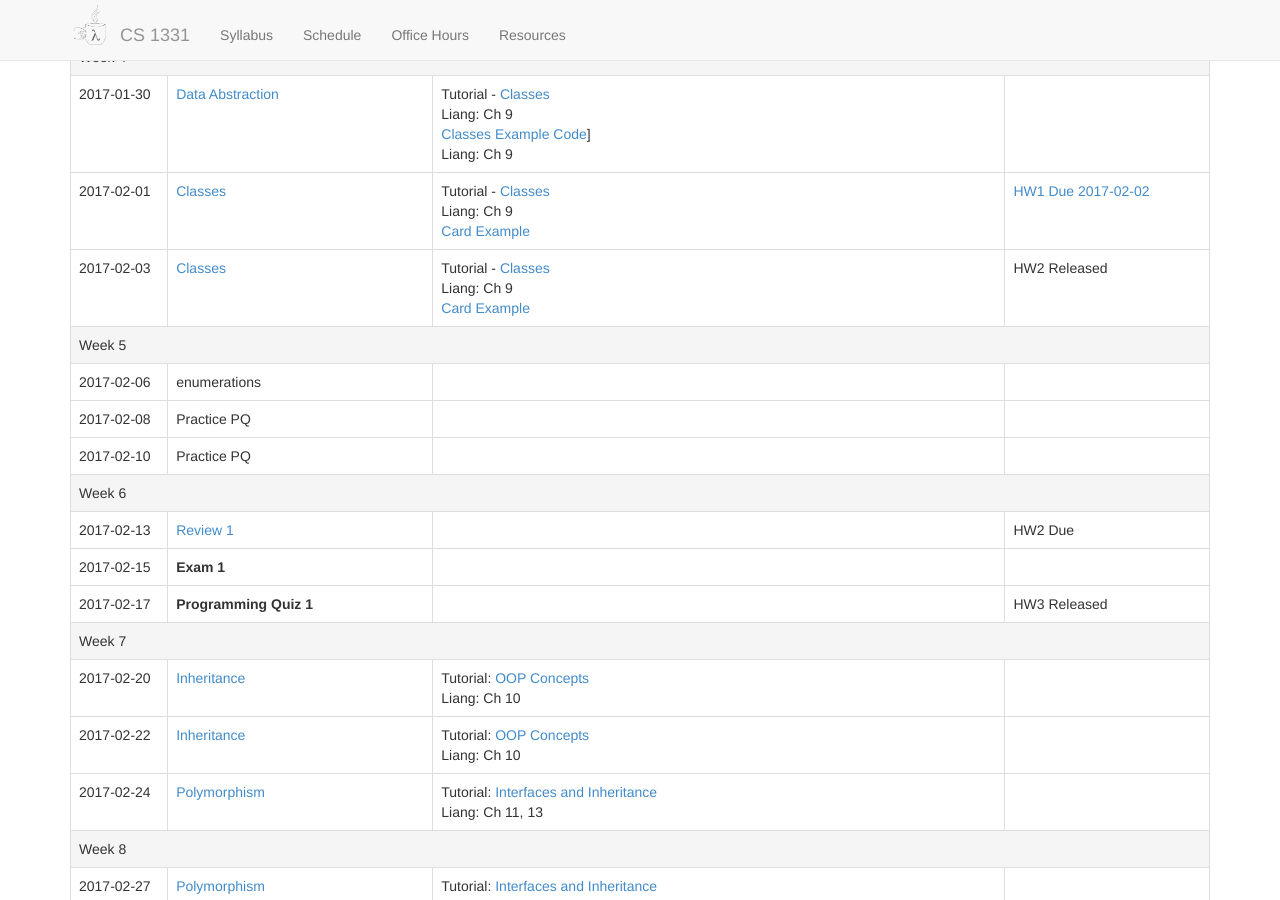
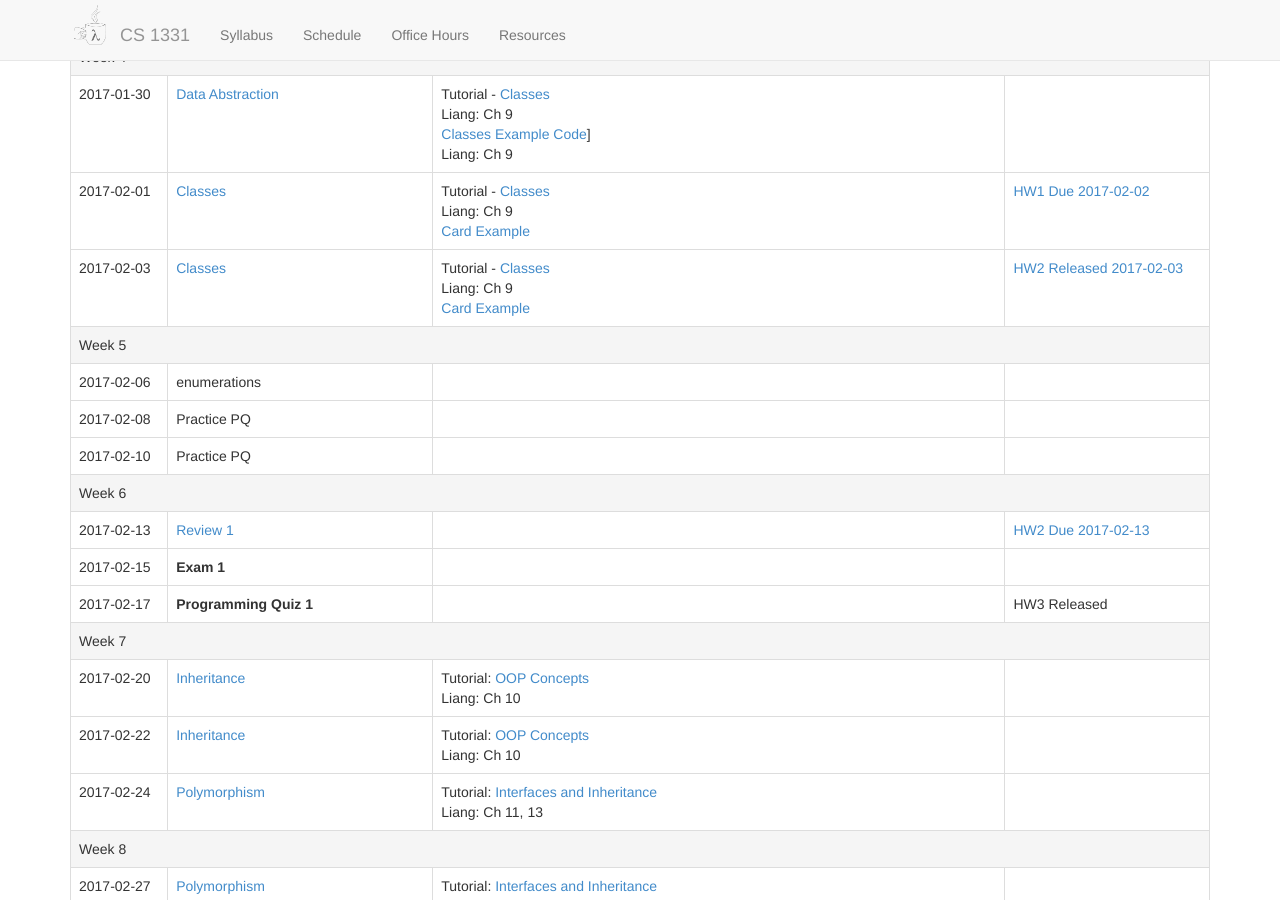
Before and after one commit to cs1331/cs1331.github.io.old, a Jekyll site: the page built from spring2017.html, in a window 1280 px wide and 900 px high, scrolled down 1296 px. Built offline with Jekyll 4.4.1, drawn with Linux system fonts in a browser that asks for light colours; nearby versions of some CDN libraries.

Commit message:
Add link to HW2

```diff
--- a/spring2017.html
+++ b/spring2017.html
@@ -281,7 +281,7 @@ title: CS 1331 - Spring 2017
       </td>
       <td>
 
-        HW2 Released
+        <a href="spring2017/hw2/hw2-VendingMachines.html">HW2 Released 2017-02-03</a>
       </td>
     </tr>
 
@@ -349,7 +349,7 @@ title: CS 1331 - Spring 2017
       </td>
       <td>
 
-        HW2 Due
+        <a href="spring2017/hw2/hw2-VendingMachines.html">HW2 Due 2017-02-13</a>
       </td>
     </tr>
 
```
Also changed, not shown: 1 other file.
